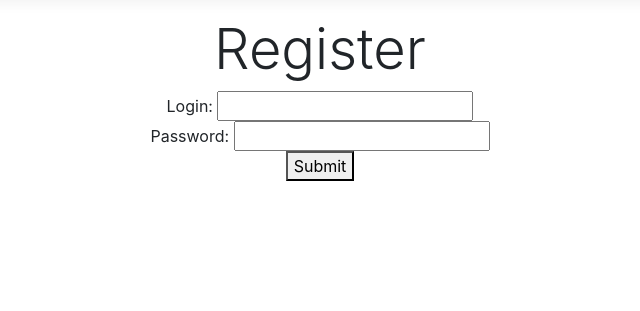
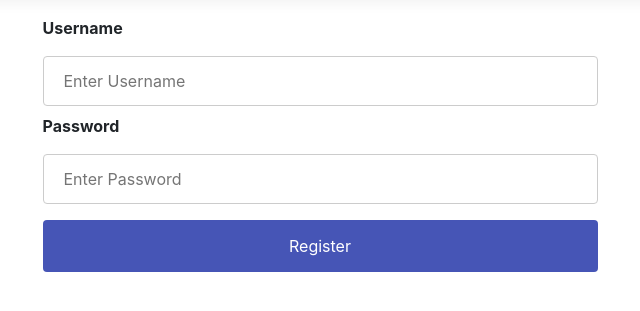
Before and after one commit to nrydanov/the-best-game-ever, an ASP.NET Core app: page /Home/Register in a window 1280 px wide. Shown: the part 57-368 px from the top of the page, without its empty margins (320-960 px from the left). Run offline with ASP.NET Core 8, Linux system fonts and the light colour scheme; the project's own start-up code is not run, and a stand-in starts its controllers and pages; some libraries are stand-ins or nearby versions.

Commit message:
Prettify register/login form (#11)

```diff
--- a/JustADude/BL/AuthBL.cs
+++ b/JustADude/BL/AuthBL.cs
@@ -1,5 +1,6 @@
 using System;
 using System.Threading.Tasks;
+
 using BL.Misc;
 using DAL.Users;
 
--- a/JustADude/BL/GameLogic/Systems/CollisionSystem.cs
+++ b/JustADude/BL/GameLogic/Systems/CollisionSystem.cs
@@ -1,5 +1,6 @@
 using System;
 using System.Collections.Generic;
+
 using BL.Dto;
 
 namespace BL.GameLogic.Systems
--- a/JustADude/BL/GameLogic/Systems/MoveSystem.cs
+++ b/JustADude/BL/GameLogic/Systems/MoveSystem.cs
@@ -1,6 +1,7 @@
 using System;
 using System.Collections.Concurrent;
 using System.Collections.Generic;
+
 using BL.Dto;
 
 namespace BL.GameLogic.Systems
--- a/JustADude/BL/GameObjectBL.cs
+++ b/JustADude/BL/GameObjectBL.cs
@@ -1,5 +1,6 @@
 using System.Collections.Generic;
 using System.Threading.Tasks;
+
 using BL.Dto;
 using DAL.GameObjects;
 
--- a/JustADude/DAL/Games/GameDAL.cs
+++ b/JustADude/DAL/Games/GameDAL.cs
@@ -2,9 +2,10 @@ using System;
 using System.Collections.Generic;
 using System.Linq;
 using System.Threading.Tasks;
+using Microsoft.EntityFrameworkCore;
+
 using DAL.GameObjects;
 using DAL.Sessions;
-using Microsoft.EntityFrameworkCore;
 
 namespace DAL.Games
 {
--- a/JustADude/DAL/Sessions/SessionDAL.cs
+++ b/JustADude/DAL/Sessions/SessionDAL.cs
@@ -1,7 +1,6 @@
 using System.Collections.Generic;
 using System.Linq;
 using System.Threading.Tasks;
-using DAL.Users;
 using Microsoft.EntityFrameworkCore;
 
 namespace DAL.Sessions
--- a/JustADude/DAL/Sessions/SessionInfo.cs
+++ b/JustADude/DAL/Sessions/SessionInfo.cs
@@ -1,4 +1,3 @@
-using System.ComponentModel.DataAnnotations.Schema;
 
 namespace DAL.Sessions
 {
--- a/JustADude/DAL/Users/UserDAL.cs
+++ b/JustADude/DAL/Users/UserDAL.cs
@@ -2,7 +2,6 @@ using System;
 using System.Collections.Generic;
 using System.Linq;
 using System.Threading.Tasks;
-using DAL.Sessions;
 using Microsoft.EntityFrameworkCore;
 
 namespace DAL.Users
--- a/JustADude/JustADude/Controllers/GameController.cs
+++ b/JustADude/JustADude/Controllers/GameController.cs
@@ -1,13 +1,13 @@
-using System.Collections.Generic;
 using System.Diagnostics;
 using System.Threading.Tasks;
-using BL;
-using JustADude.Models;
 using Microsoft.AspNetCore.Authentication;
 using Microsoft.AspNetCore.Authentication.Cookies;
 using Microsoft.AspNetCore.Mvc;
 using Microsoft.Extensions.Logging;
 using Newtonsoft.Json;
+
+using JustADude.Models;
+using BL;
 
 namespace JustADude.Controllers
 {
--- a/JustADude/JustADude/Controllers/HomeController.cs
+++ b/JustADude/JustADude/Controllers/HomeController.cs
@@ -2,12 +2,13 @@ using System.Collections.Generic;
 using System.Diagnostics;
 using System.Security.Claims;
 using System.Threading.Tasks;
-using BL;
-using JustADude.Models;
 using Microsoft.AspNetCore.Authentication;
 using Microsoft.AspNetCore.Authentication.Cookies;
 using Microsoft.AspNetCore.Mvc;
 using Microsoft.Extensions.Logging;
+
+using BL;
+using JustADude.Models;
 
 namespace JustADude.Controllers
 {
@@ -38,9 +39,10 @@ namespace JustADude.Controllers
         }
 
         [HttpPost]
-        public IActionResult Register(string name, string password)
+        public async Task<IActionResult> Register(string name, string password)
         {
-            if (RegisterBL.RegisterPlayer(name, password)) return RedirectToAction("Index", "Home");
+            if (await RegisterBL.RegisterPlayer(name, password))
+                return RedirectToAction("Index", "Home");
 
             return RedirectToAction("Register", "Home");
         }
--- a/JustADude/JustADude/Views/Home/Register.cshtml
+++ b/JustADude/JustADude/Views/Home/Register.cshtml
@@ -1,14 +1,14 @@
 @{
-    ViewData["Title"] = "Auth Page";
+    ViewData["Title"] = "Register Page";
 }
 
 <form method="post">
-    <div class="text-center">
-        <h1 class="display-4">Register</h1>
-        <p>
-            Login: <input name="name"/> <br/>
-            Password: <input name="password"/> <br/>
-            <button>Submit</button>
-        </p>
+    <div class="form-container">
+        <label for="name"><b>Username</b></label>
+        <input id="name" type="text" placeholder="Enter Username" name="name" required>
+
+        <label for="password"><b>Password</b></label>
+        <input id="password" type="password" placeholder="Enter Password" name="password" required>
+        <button type="submit">Register</button>
     </div>
 </form>
--- a/JustADude/JustADude/Views/Shared/_Layout.cshtml
+++ b/JustADude/JustADude/Views/Shared/_Layout.cshtml
@@ -7,6 +7,7 @@
     <link rel="stylesheet" href="~/lib/bootstrap/dist/css/bootstrap.min.css"/>
     <link rel="stylesheet" href="~/css/site.css"/>
     <link rel="stylesheet" href="~/css/table.css">
+    <link rel="stylesheet" href="~/css/login.css">
     <link href="https://fonts.googleapis.com/css?family=Rock+Salt" rel="stylesheet" type="text/css">
     <script src="https://ajax.googleapis.com/ajax/libs/jquery/3.6.0/jquery.min.js"></script>
     <script src="https://cdnjs.cloudflare.com/ajax/libs/moment.js/2.18.1/moment.min.js"></script>
--- /dev/null
+++ b/JustADude/JustADude/wwwroot/css/login.css
@@ -0,0 +1,37 @@
+/* Style inputs */
+input[type="text"], select {
+    width: 100%;
+    padding: 12px 20px;
+    margin: 8px 0;
+    display: inline-block;
+    border: 1px solid #ccc;
+    border-radius: 4px;
+    box-sizing: border-box;
+}
+
+input[type="password"], select {
+    width: 100%;
+    padding: 12px 20px;
+    margin: 8px 0;
+    display: inline-block;
+    border: 1px solid #ccc;
+    border-radius: 4px;
+    box-sizing: border-box;
+}
+
+button[type=submit] {
+    width: 100%;
+    background-color: #4655b6;
+    color: white;
+    padding: 14px 20px;
+    margin: 8px 0;
+    border: none;
+    border-radius: 4px;
+    cursor: pointer;
+}
+
+.form-container {
+    display: grid;
+    margin-left: 25%;
+    margin-right: 25%;
+}
```
Also changed, not shown: JustADude/BL/GameBL.cs (+2 -5 lines), JustADude/BL/RegisterBL.cs (+5 -3 lines), JustADude/JustADude/Views/Home/Auth.cshtml (+7 -7 lines), JustADude/JustADude/JustADude.csproj.
